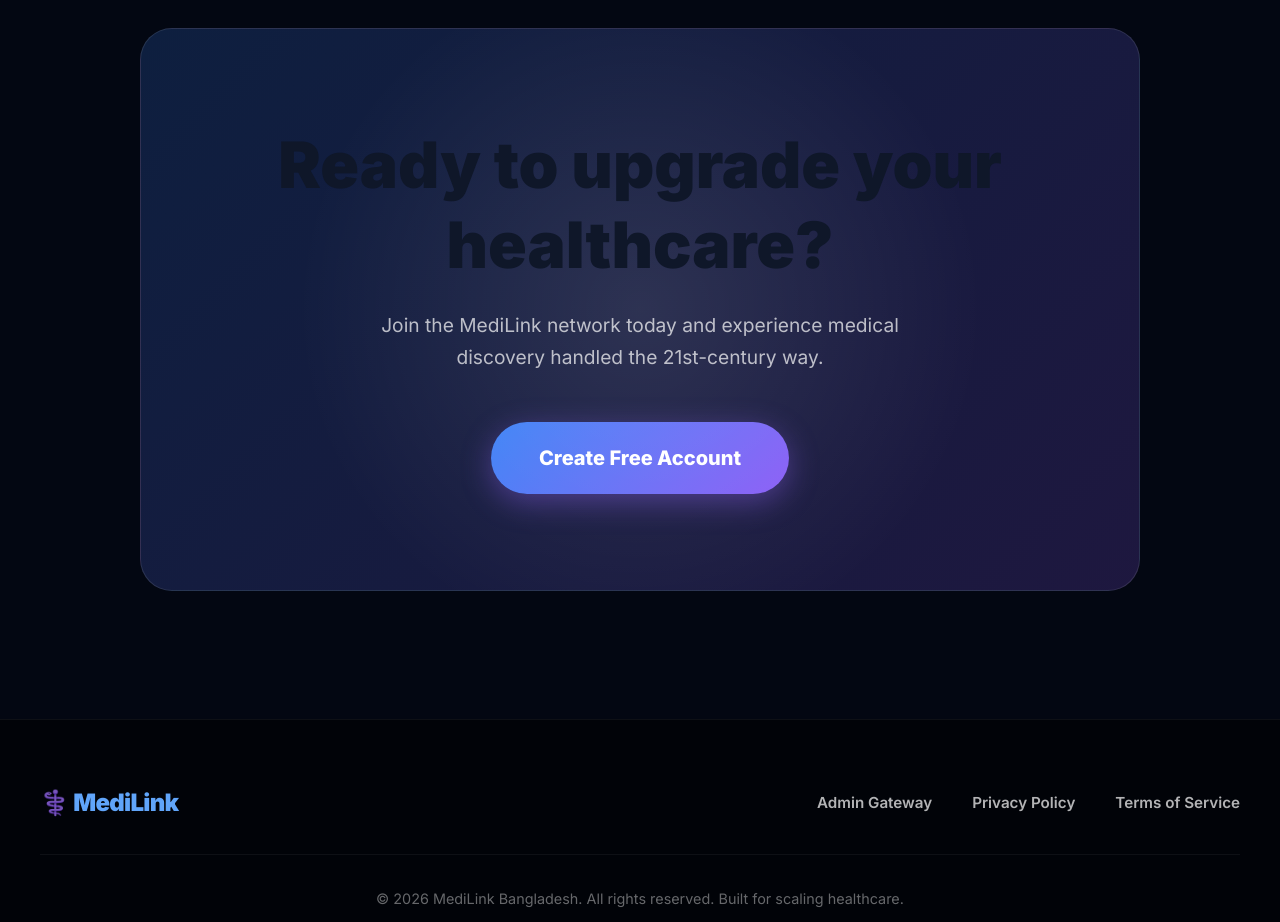
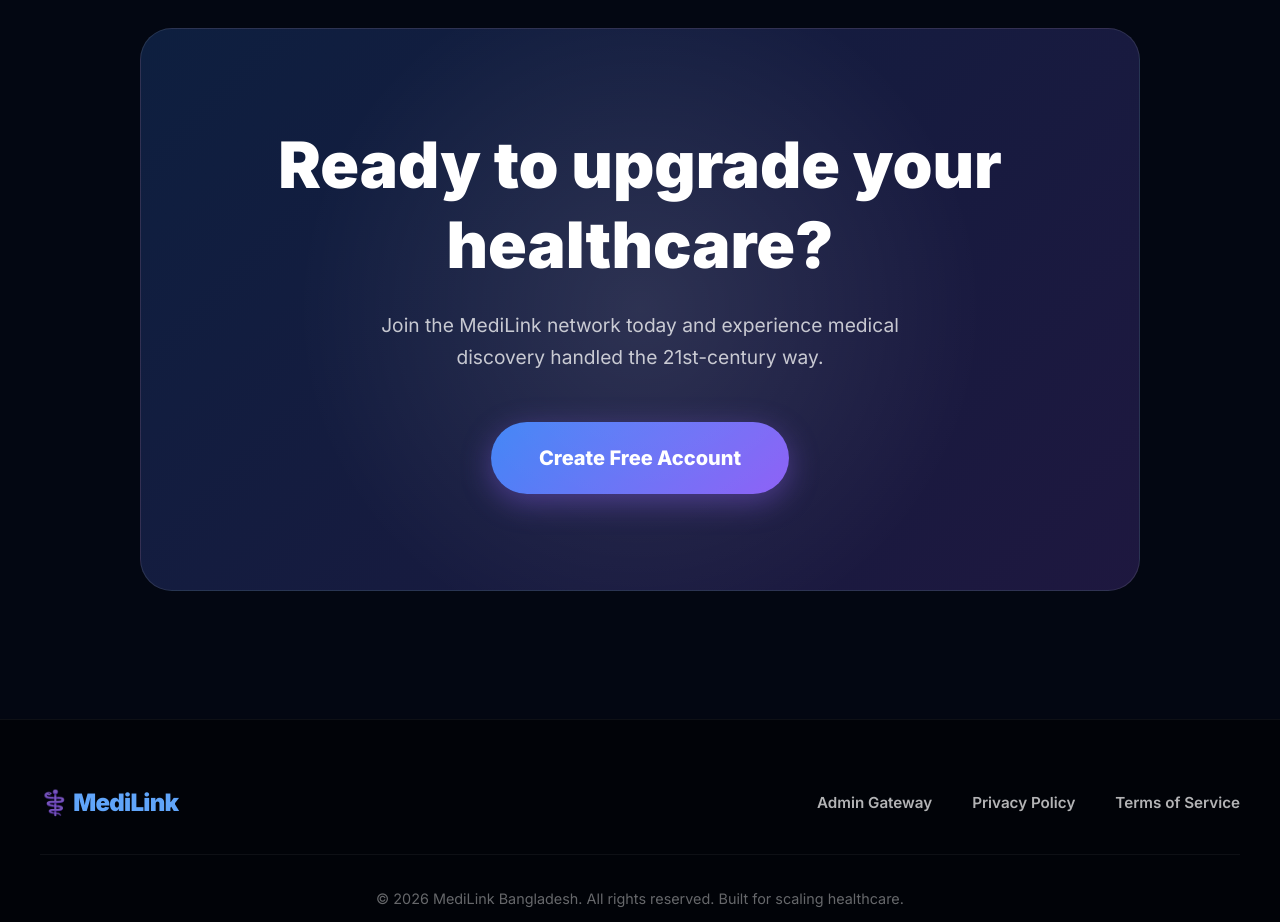
Before and after one commit to irrepressible007/medilink, a React (Vite) app in the folder client/: page / in a window 1280 px wide. Shown: the part 3620-4542 px from the top of the page. Built offline with nearby package versions, Linux system fonts and the light colour scheme; no server answers.

Commit message:
fix: cta banner heading color and z-index visibility

```diff
--- a/client/src/pages/LandingPage.css
+++ b/client/src/pages/LandingPage.css
@@ -471,8 +471,8 @@
   content: ''; position: absolute; inset: 0;
   background: radial-gradient(circle at center, rgba(255,255,255,0.1) 0%, transparent 60%);
 }
-.landing-cta-banner h2 { font-size: clamp(2.5rem, 5vw, 4rem); font-weight: 900; margin-bottom: 1.5rem; position: relative; z-index: 1; }
-.landing-cta-banner p { font-size: 1.2rem; color: rgba(255,255,255,0.7); max-width: 600px; margin: 0 auto 3rem auto; position: relative; z-index: 1; }
+.landing-cta-banner h2 { font-size: clamp(2.5rem, 5vw, 4rem); font-weight: 900; margin-bottom: 1.5rem; position: relative; z-index: 2; color: #ffffff; }
+.landing-cta-banner p { font-size: 1.2rem; color: rgba(255,255,255,0.75); max-width: 600px; margin: 0 auto 3rem auto; position: relative; z-index: 2; }
 
 .footer-main { background: #010308; padding: 4rem 1.5rem 2rem; border-top: 1px solid rgba(255,255,255,0.05); }
 .footer-inner { max-width: 1200px; margin: 0 auto; display: flex; justify-content: space-between; align-items: center; border-bottom: 1px solid rgba(255,255,255,0.05); padding-bottom: 2rem; margin-bottom: 2rem; }
```
